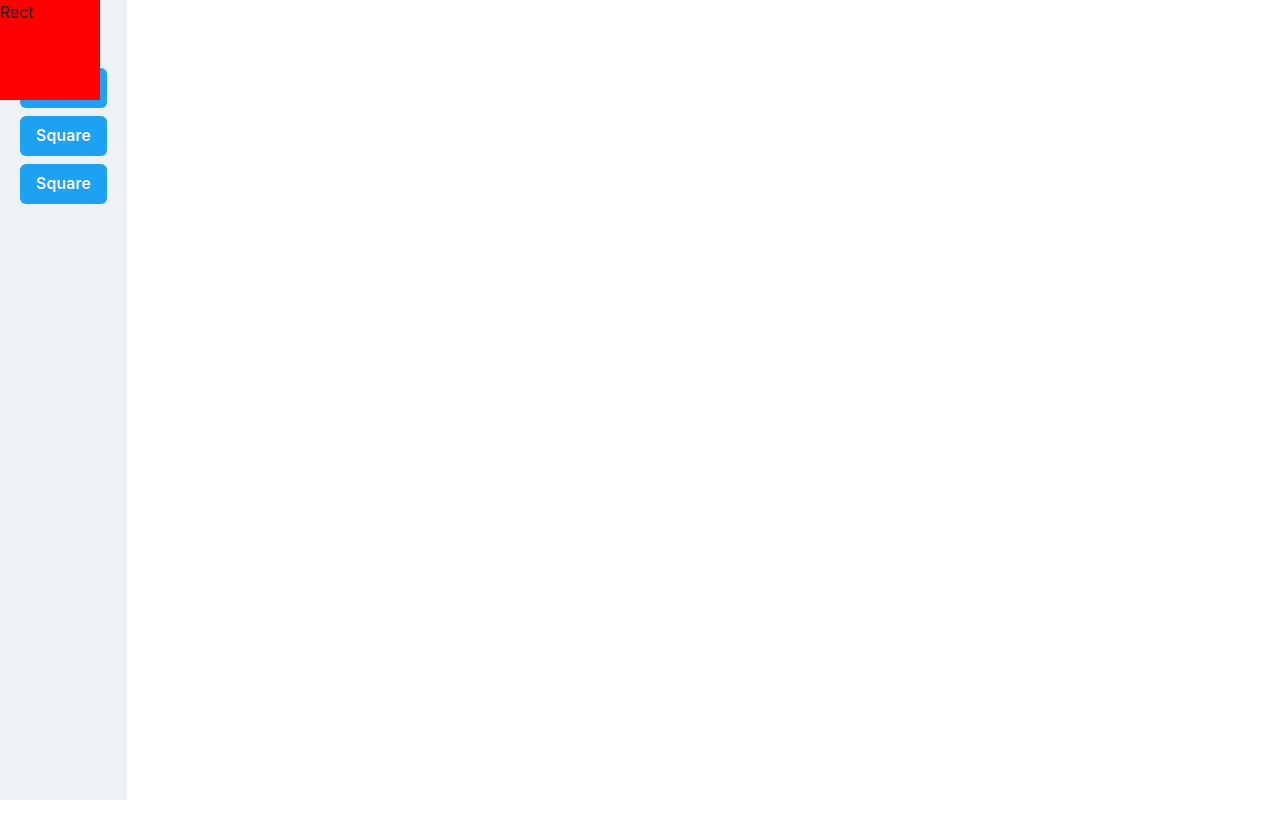
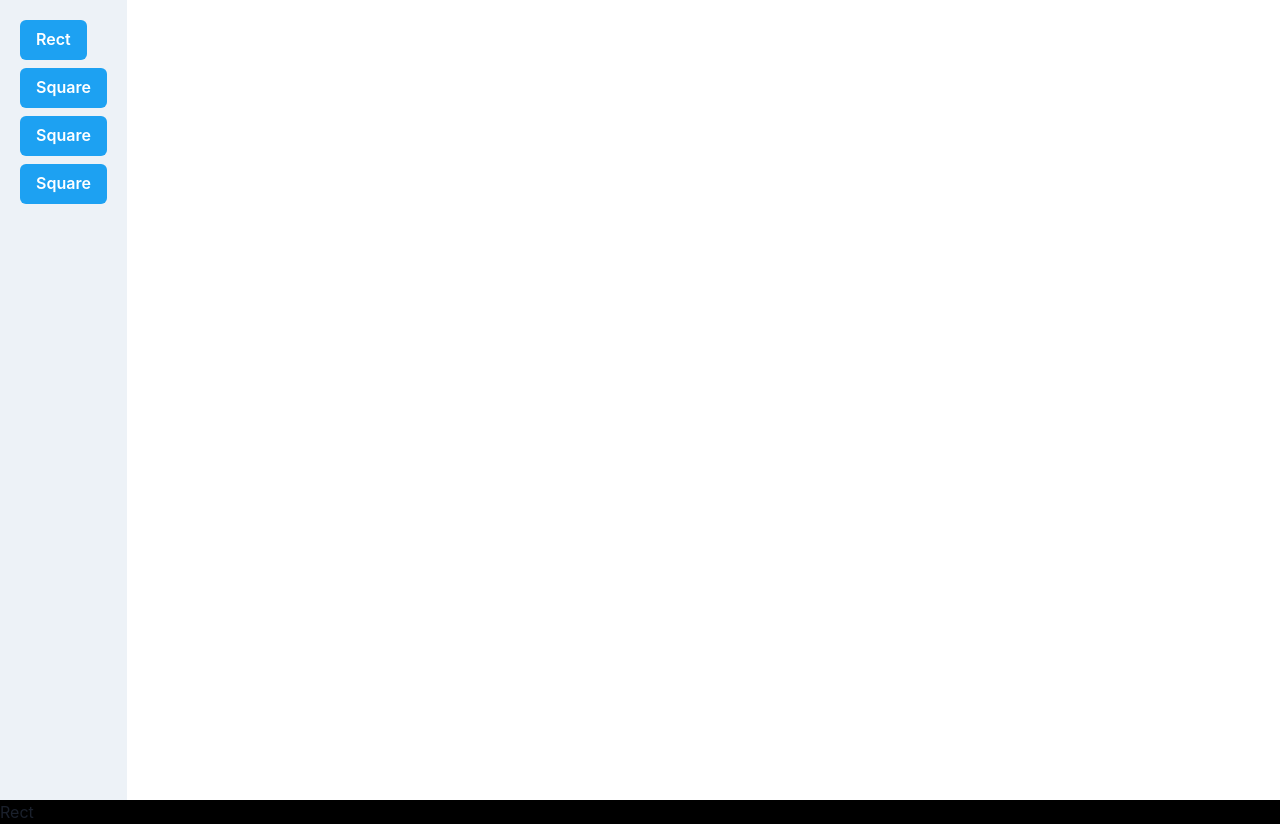
Before and after one commit to Fernando-J-Garcia/Sponge, a Next.js app: page / in a window 1280 px wide. Both pictures are taken after a click on the button "Rect". Before the commit the page ends 800 px from the top, so only its background shows below. Built offline with nearby package versions, Linux system fonts and the light colour scheme.

Commit message:
fixed resize issues and can now change bg color

```diff
--- a/components/Rect.tsx
+++ b/components/Rect.tsx
@@ -1,22 +1,16 @@
-import React, { useRef, useEffect } from "react";
+import React, { useRef, useEffect, useContext } from "react";
+import { CanvasContext } from "./CanvasProvider";
 
 export default function Rect() {
+  const { setFocusedElement, currentColor } = useContext(CanvasContext);
   const ref = useRef<HTMLDivElement>(null);
+  const backgroundColor = useRef(currentColor);
   useEffect(() => {
     document.addEventListener("mousemove", handleMouseMove);
     return () => {
       document.removeEventListener("mousemove", handleMouseMove);
     };
   }, []);
-  const style = {
-    width: "100px",
-    height: "100px",
-    top: "0px",
-    left: "0px",
-    position: "absolute",
-    backgroundColor: "red",
-    resize: "both",
-  };
   let offsetLeft = 0;
   let offsetTop = 0;
   function handleMouseMove(e: MouseEvent) {
@@ -26,24 +20,34 @@ export default function Rect() {
     if (offsetLeft === 0) offsetLeft = e.clientX - parseInt(rectStyle.left);
     if (offsetTop === 0) offsetTop = e.clientY - parseInt(rectStyle.top);
 
-    console.log(e.clientX, parseInt(rectStyle.left));
+    //console.log(e.clientX, parseInt(rectStyle.left));
     ref.current.style.left = e.clientX - offsetLeft + "px";
     ref.current.style.top = e.clientY - offsetTop + "px";
   }
   function handleMouseUp() {
     document.removeEventListener("mousemove", handleMouseMove);
+    document.removeEventListener("mouseup", handleMouseUp);
     offsetLeft = 0;
     offsetTop = 0;
   }
-  function handleMouseDown() {
+  function handleMouseDown(e) {
+    document.addEventListener("mouseup", handleMouseUp);
+    if (ref.current === null) return;
+    const position = ref.current.getBoundingClientRect();
+    console.log({ mouseX: e.clientX });
+    console.log({ squareX: position.right });
+    if (position.right < e.clientX + 20 && position.top < e.clientY + 20)
+      return;
+
     document.addEventListener("mousemove", handleMouseMove);
   }
   return (
     <div
-      style={style}
-      onMouseUp={handleMouseUp}
+      //onMouseUp={handleMouseUp}
       ref={ref}
       onMouseDown={handleMouseDown}
+      data-element="rect"
+      style={{ backgroundColor: backgroundColor.current }}
     >
       Rect
     </div>
```
